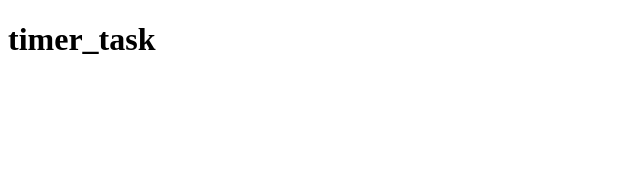
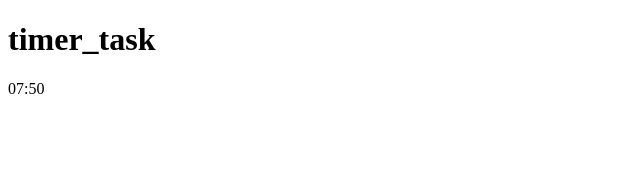
Before and after one commit to kkobzar/tesk_task_angular, an Angular app: page / in a window 1280 px wide. Shown: the top 170 px of the page, without its empty margins (0-640 px from the left). Built offline with nearby package versions, Linux system fonts and the light colour scheme.

Commit message:
display timer

```diff
--- a/src/app/app.component.html
+++ b/src/app/app.component.html
@@ -1 +1,2 @@
 <h1>{{title}}</h1>
+<app-time-display [time]="timer"></app-time-display>
--- a/src/app/app.component.ts
+++ b/src/app/app.component.ts
@@ -1,10 +1,25 @@
-import { Component } from '@angular/core';
+import {Component, OnInit} from '@angular/core';
+import {interval, Observable} from "rxjs";
 
 @Component({
   selector: 'app-root',
   templateUrl: './app.component.html',
   styleUrls: ['./app.component.css']
 })
-export class AppComponent {
+export class AppComponent implements OnInit{
   title = 'timer_task';
+  timer: number = 0;
+  obs: Observable<number> = interval(10)
+  ngOnInit() {
+    this.obs.subscribe(() => {
+      this.timer++;
+    })
+  }
+
+  stopWatchStart() {
+    this.obs.subscribe(() => {
+      this.timer++;
+    })
+  }
+
 }
--- a/src/app/components/time-display/time-display.component.html
+++ b/src/app/components/time-display/time-display.component.html
@@ -1 +1 @@
-<p>time-display works!</p>
+<time>{{getSec()}}:{{getMS()}}</time>
--- a/src/app/components/time-display/time-display.component.ts
+++ b/src/app/components/time-display/time-display.component.ts
@@ -1,4 +1,4 @@
-import { Component, OnInit } from '@angular/core';
+import { Component, OnInit, Input } from '@angular/core';
 
 @Component({
   selector: 'app-time-display',
@@ -7,9 +7,22 @@ import { Component, OnInit } from '@angular/core';
 })
 export class TimeDisplayComponent implements OnInit {
 
+  @Input() time!: number
+
   constructor() { }
 
   ngOnInit(): void {
+
+  }
+  getSec():string{
+    const secs = Math.floor(this.time * 0.01)
+    return secs >= 10 ? secs.toString() : `0${secs}`
+  }
+
+  //get
+  getMS():string{
+    const ms = this.time - Math.floor(this.time * 0.01) * 100
+    return ms >= 10 ? ms.toString() : `0${ms}`
   }
 
 }
```
